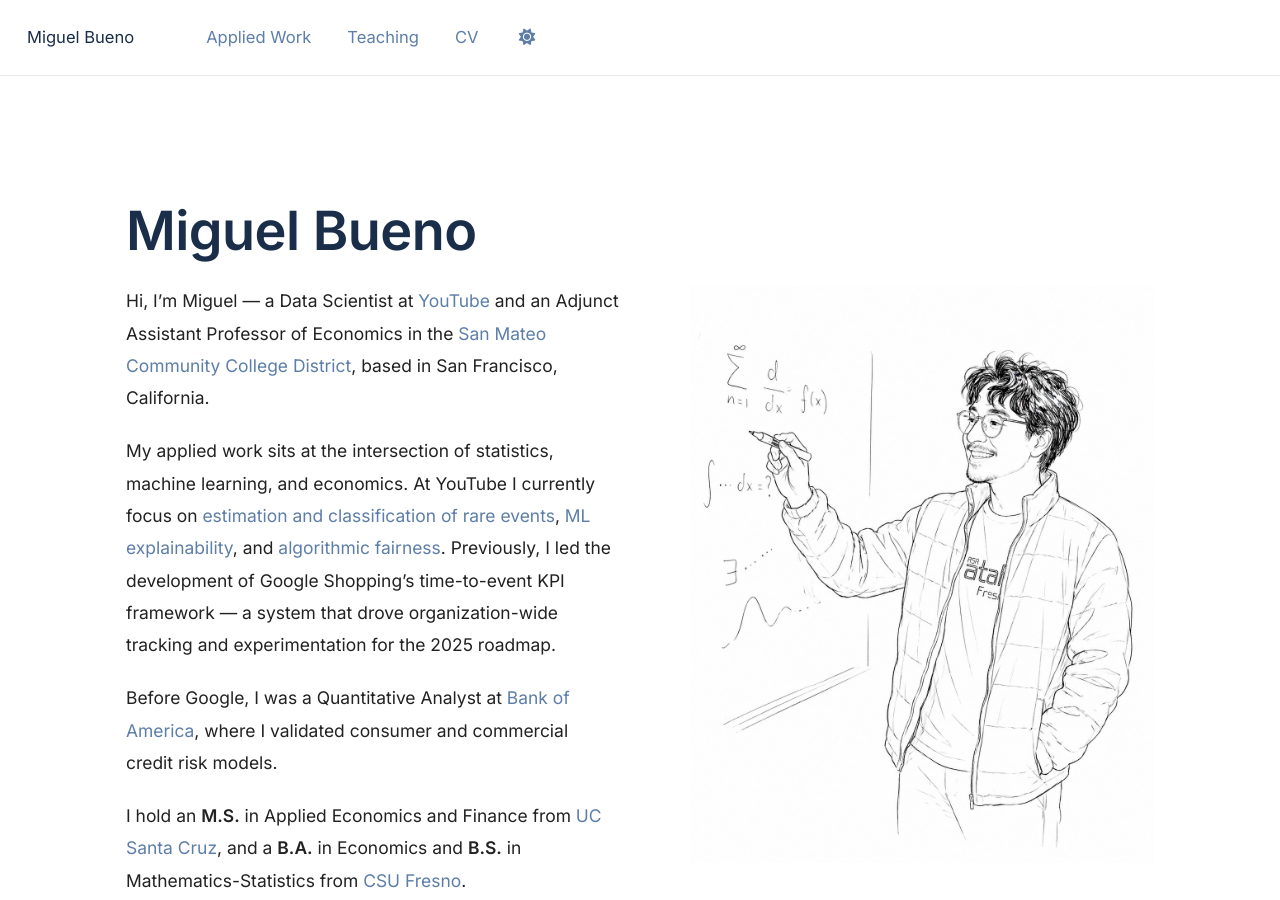
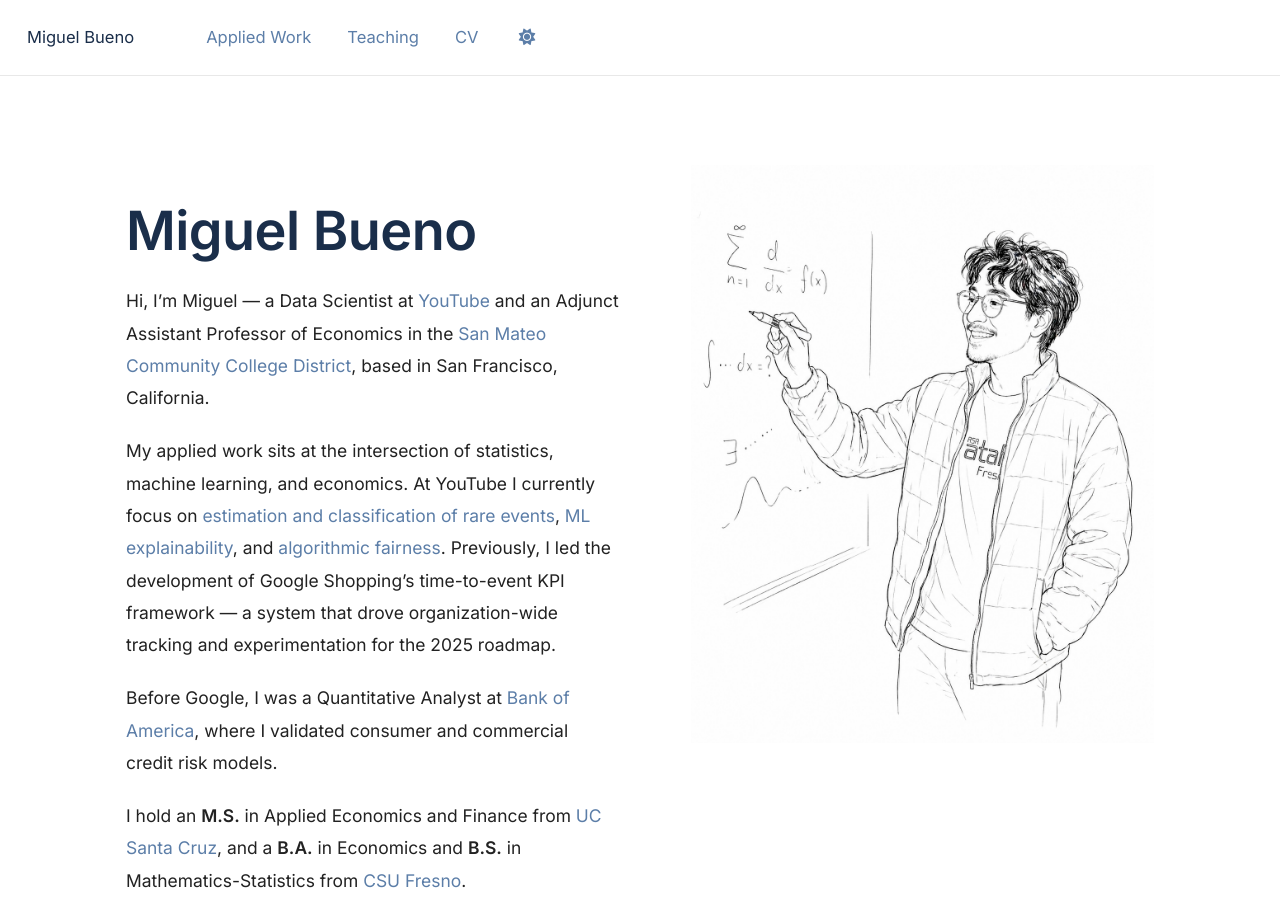
Before and after one commit to miguelbuenogoogle/miguelbuenogoogle.github.io, a Jekyll site: the page built from _pages/about.md, in a window 1280 px wide and 900 px high. Built offline with Jekyll 4.4.1, drawn with Linux system fonts in a browser that asks for light colours; some web fonts are replaced.

Commit message:
Remove padding-top: 6.7rem from .home-hero__photo
Agent-Logs-Url: https://github.com/miguelbuenogoogle/miguelbuenogoogle.github.io/sessions/af723105-e438-49a4-9bb4-383e7fbe74f8

Co-authored-by: miguelbuenogoogle <60831863+miguelbuenogoogle@users.noreply.github.com>

```diff
--- a/assets/css/custom.css
+++ b/assets/css/custom.css
@@ -128,7 +128,6 @@ a:hover {
   display: flex;
   align-items: flex-start;
   justify-content: center;
-  padding-top: 6.7rem;
 }
 
 .home-hero__name {
```
